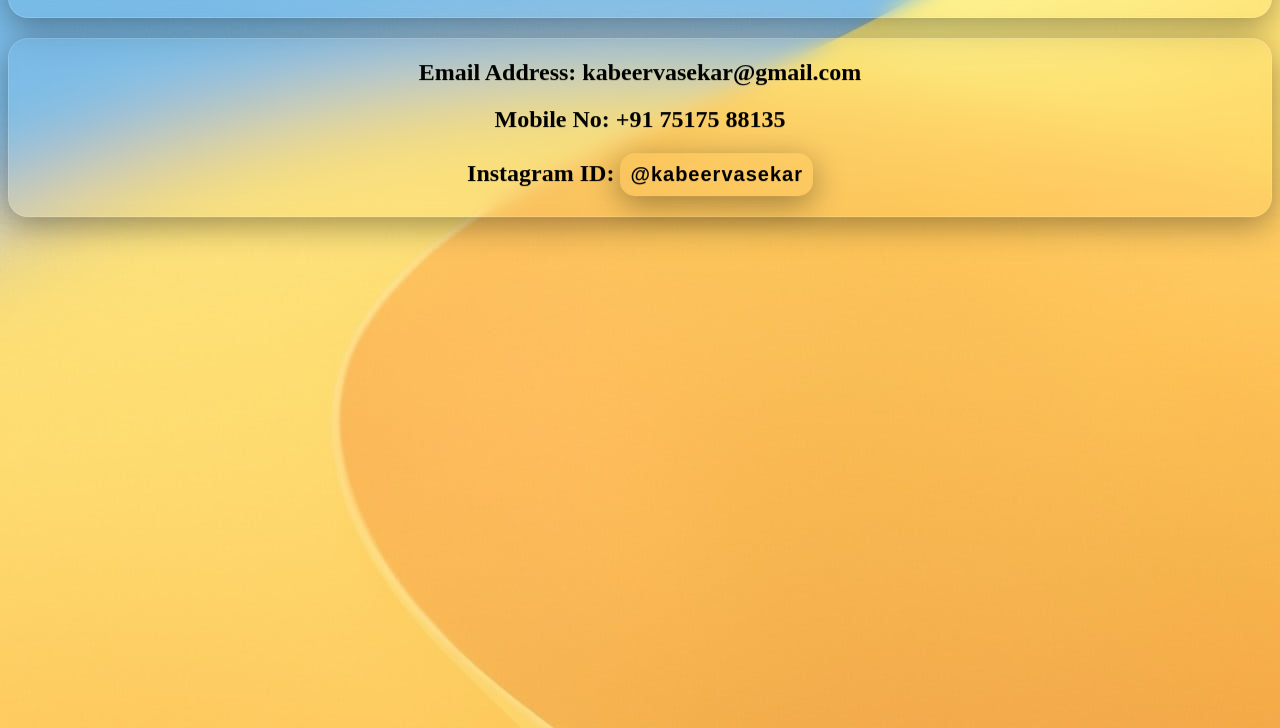
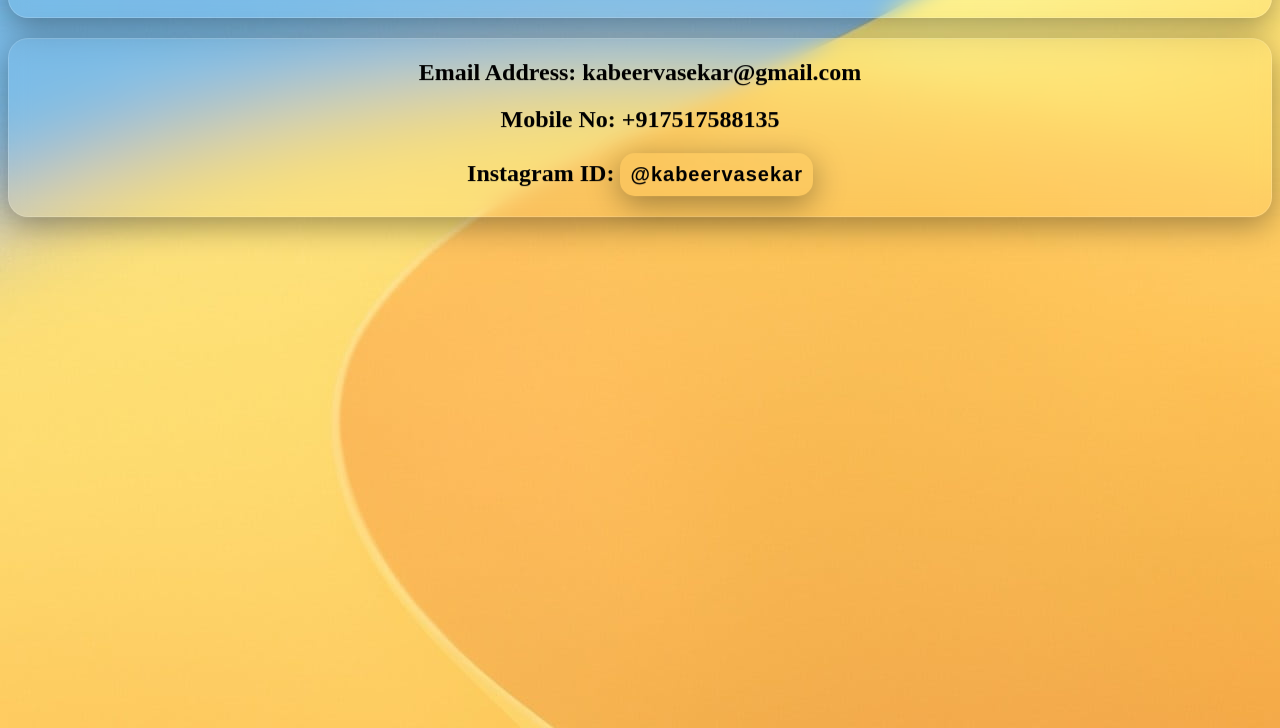
Before and after one commit to KVBlender/Kabeervasekar, a plain HTML site: page Contact.html in a window 1280 px wide. Shown: the part 72-800 px from the top of the page. Drawn offline with Linux system fonts and the light colour scheme.

Commit message:
Update Contact.html

```diff
--- a/Contact.html
+++ b/Contact.html
@@ -13,7 +13,7 @@
         Email Address: kabeervasekar@gmail.com
     </h2>
     <h2>
-        Mobile No: +91 75175 88135
+        Mobile No: +917517588135
     </h2>
     <h2>
         Instagram ID:
```
